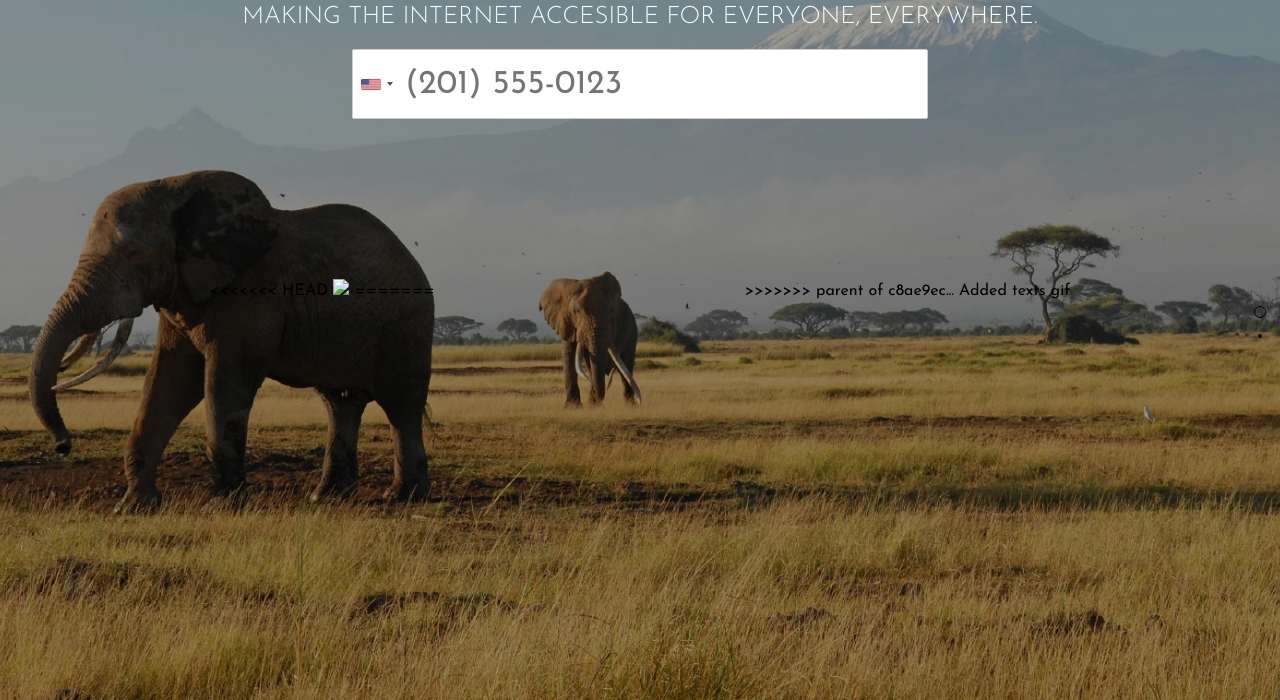
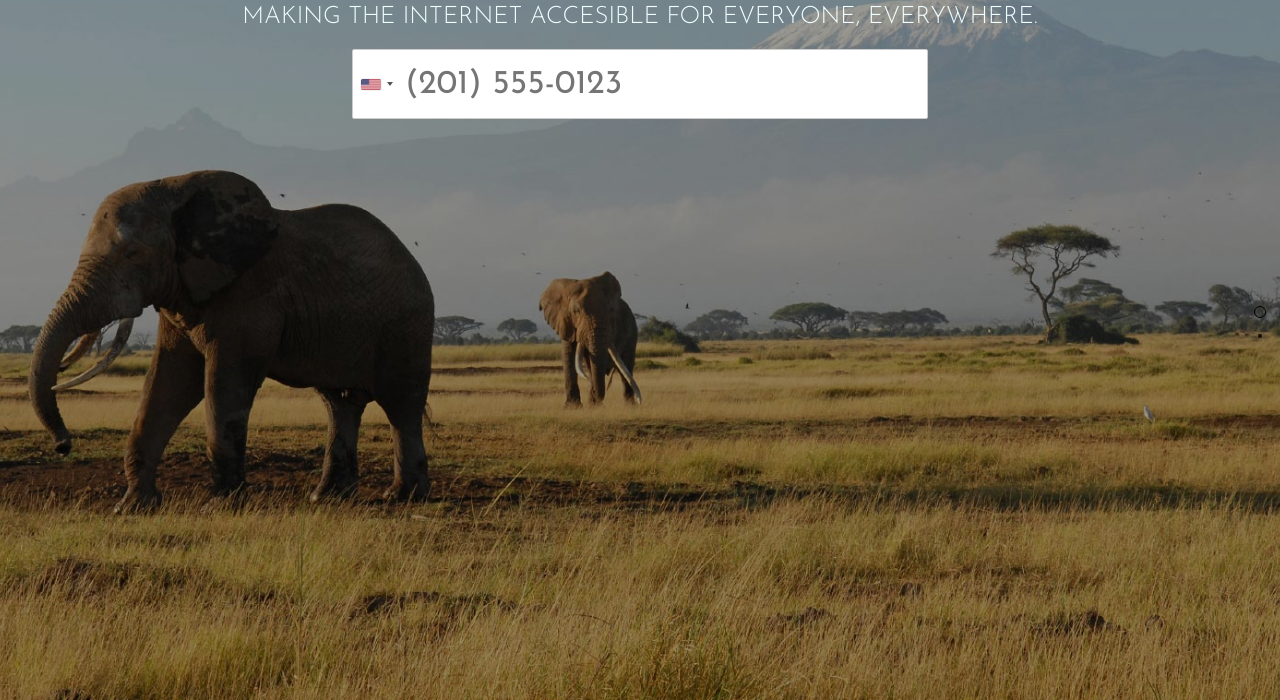
Before and after one commit to b-benjisoft/DLN-Frontend, a plain HTML site: page Site/index.html in a window 1280 px wide. Shown: the part 100-800 px from the top of the page. Drawn offline with nearby package versions, Linux system fonts and the light colour scheme; a script that the page names is missing.

Commit message:
More fixes

```diff
--- a/Site/index.html
+++ b/Site/index.html
@@ -26,11 +26,7 @@
                             </div>
                         </div>
                         <div id="imgwrap">
-<<<<<<< HEAD
-                            <img src="images/texts.gif" id="phoneimg"></img>
-=======
                             <video id="myVideo" class="phoneimg" autoplay></video>
->>>>>>> parent of c8ae9ec... Added texts gif
                         </div>
                     </div>
 
```
